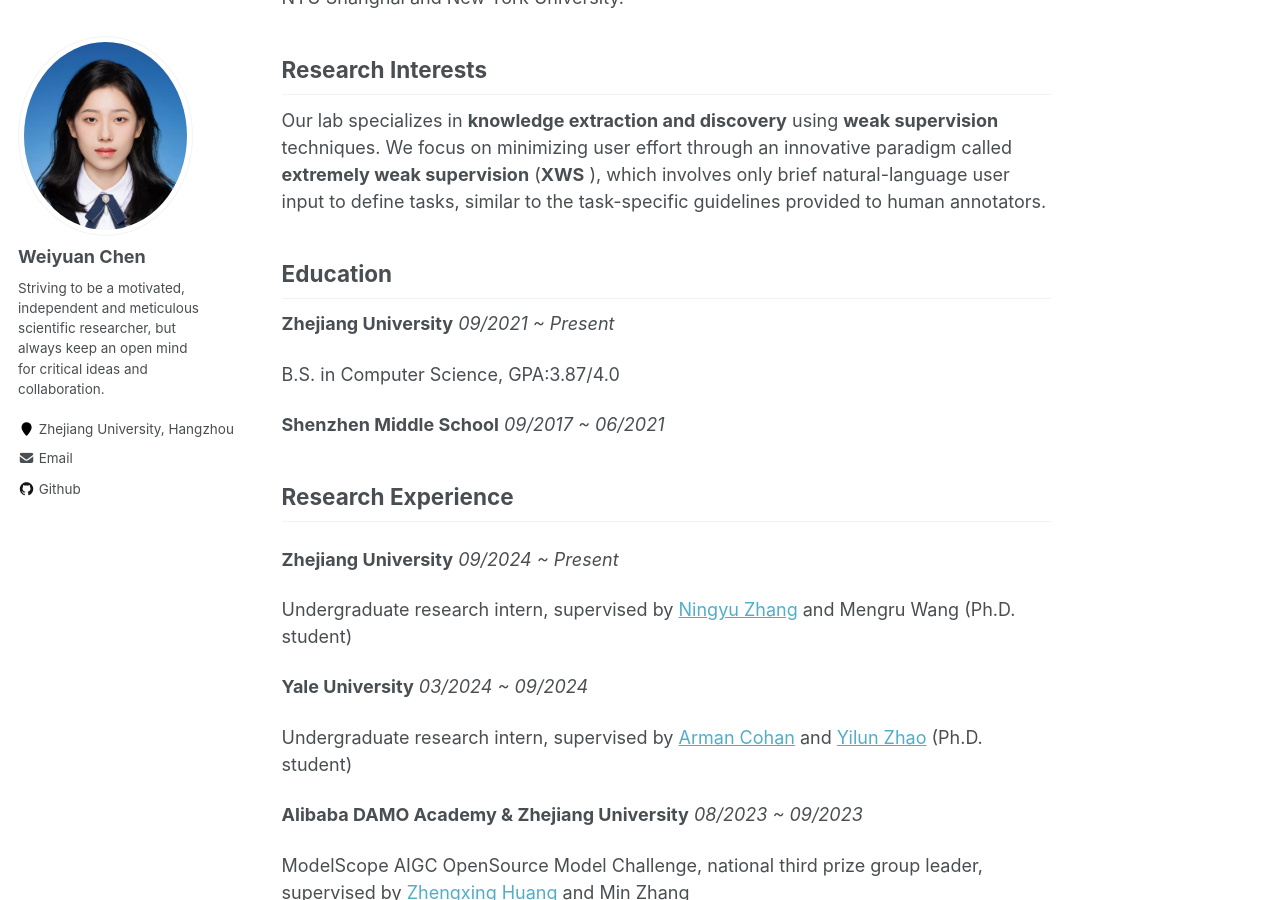
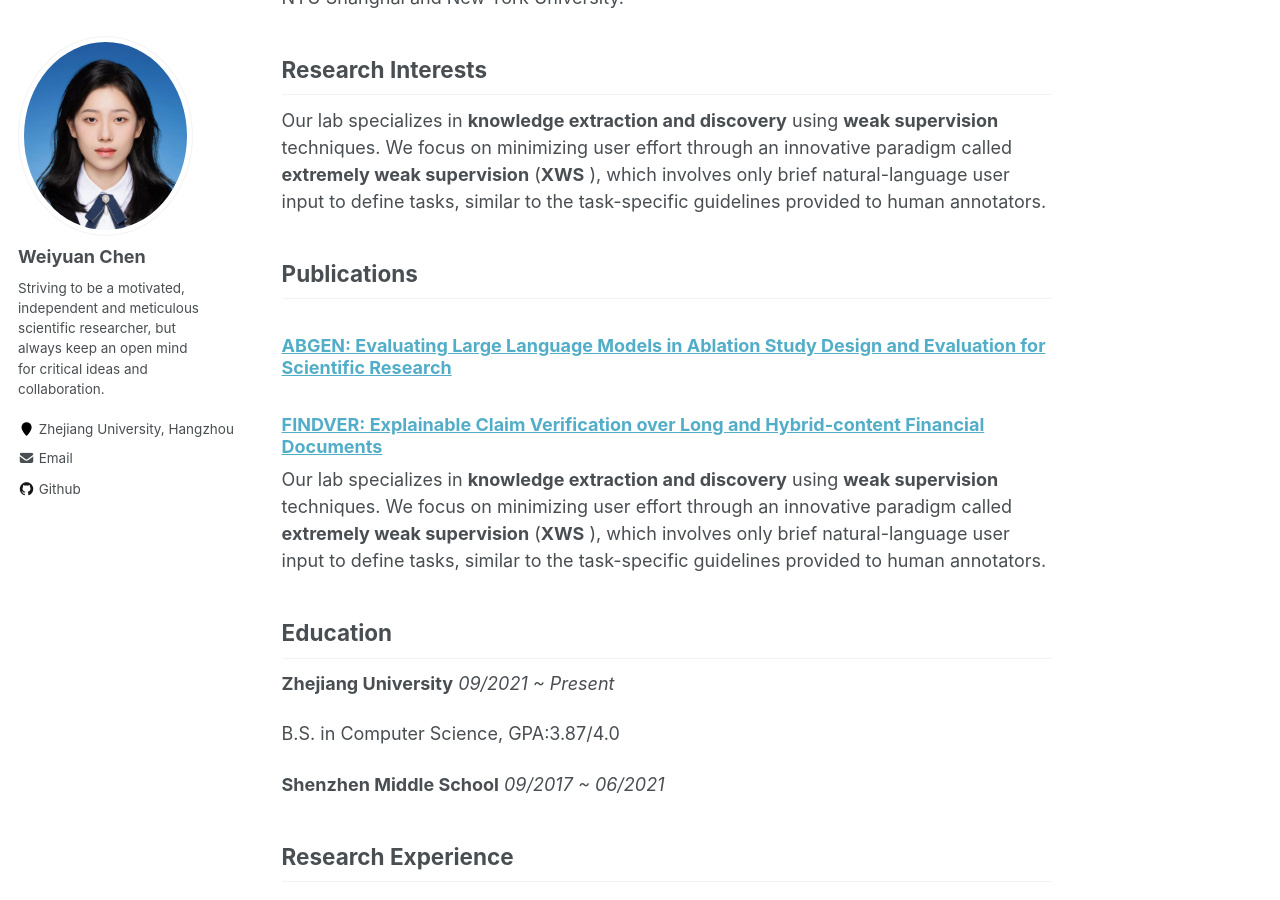
Before and after one commit to katie-chen2/katie-chen2.github.io, a Jekyll site: the page built from index.md, in a window 1280 px wide and 900 px high, scrolled down 311 px. Built offline with Jekyll 4.4.1, drawn with Linux system fonts in a browser that asks for light colours; nearby versions of some CDN libraries; our own code applies the rules of GitHub Pages for plain Markdown files; library files that are not in the unit come from our copies.

Commit message:
Update default.html

```diff
--- a/_layouts/default.html
+++ b/_layouts/default.html
@@ -116,6 +116,16 @@
                             (<strong>XWS</strong>
                             ), which involves only brief natural-language user input to define tasks, similar to the task-specific guidelines provided to human annotators.
                         </p>
+                        <h2 id="research-interests">Publications</h2>
+                        <h3><a href="https://katie-chen2.github.io/publications/pub1">ABGEN: Evaluating Large Language Models in Ablation Study Design and Evaluation for Scientific Research</a></h3>
+                        <h3><a href="https://katie-chen2.github.io/publications/pub2">FINDVER: Explainable Claim Verification over Long and Hybrid-content Financial Documents</a></h3>
+                        <p>
+                            Our lab specializes in <strong>knowledge extraction and discovery</strong>
+                            using <strong>weak supervision</strong>
+                            techniques. We focus on minimizing user effort through an innovative paradigm called <strong>extremely weak supervision</strong>
+                            (<strong>XWS</strong>
+                            ), which involves only brief natural-language user input to define tasks, similar to the task-specific guidelines provided to human annotators.
+                        </p>
                         <h2 id="research-interests">Education </h2>
                         <p><strong>Zhejiang University</strong>    <em>09/2021 ~ Present</em></p>
                         <p>B.S. in Computer Science, GPA:3.87/4.0 </p>
```
